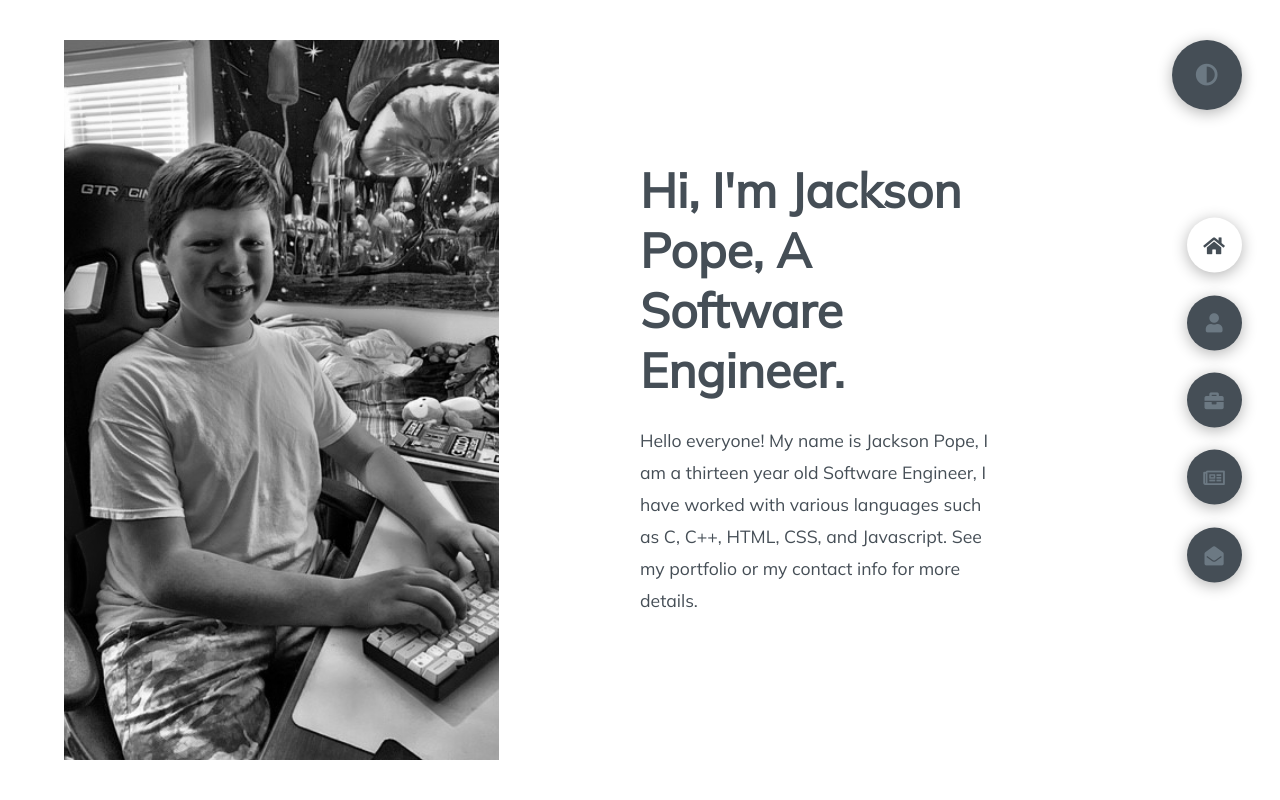
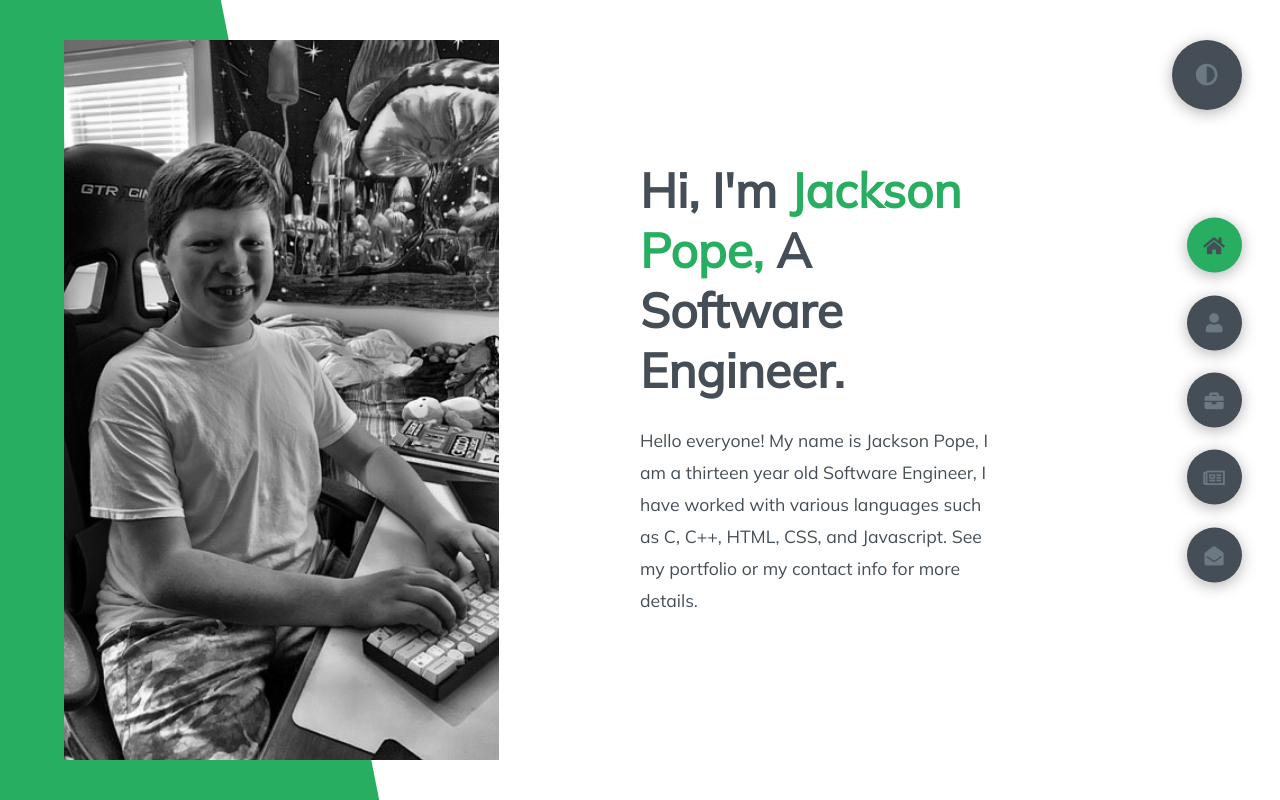
Before and after one commit to jacksonpopethrowaway/jacksonpopethrowaway.github.io, a plain HTML site: page index.html in a window 1280 px wide. Both pictures are taken after a click on the element 1206 px from the left and 75 px from the top of the page. Drawn offline with nearby package versions, Linux system fonts and the light colour scheme; files that its build step writes are made by us from their sources.

Commit message:
Update styles.scss

```diff
--- a/styles/styles.scss
+++ b/styles/styles.scss
@@ -24,7 +24,7 @@
 
 .light-mode{
     --color-primary: #FFFFFF;
-    --color-secondary: ;
+    --color-secondary: #27AE60;
     --color-white: #454e56;
     --color-black: #000;
     --color-grey0: #f8f8f8;
```
